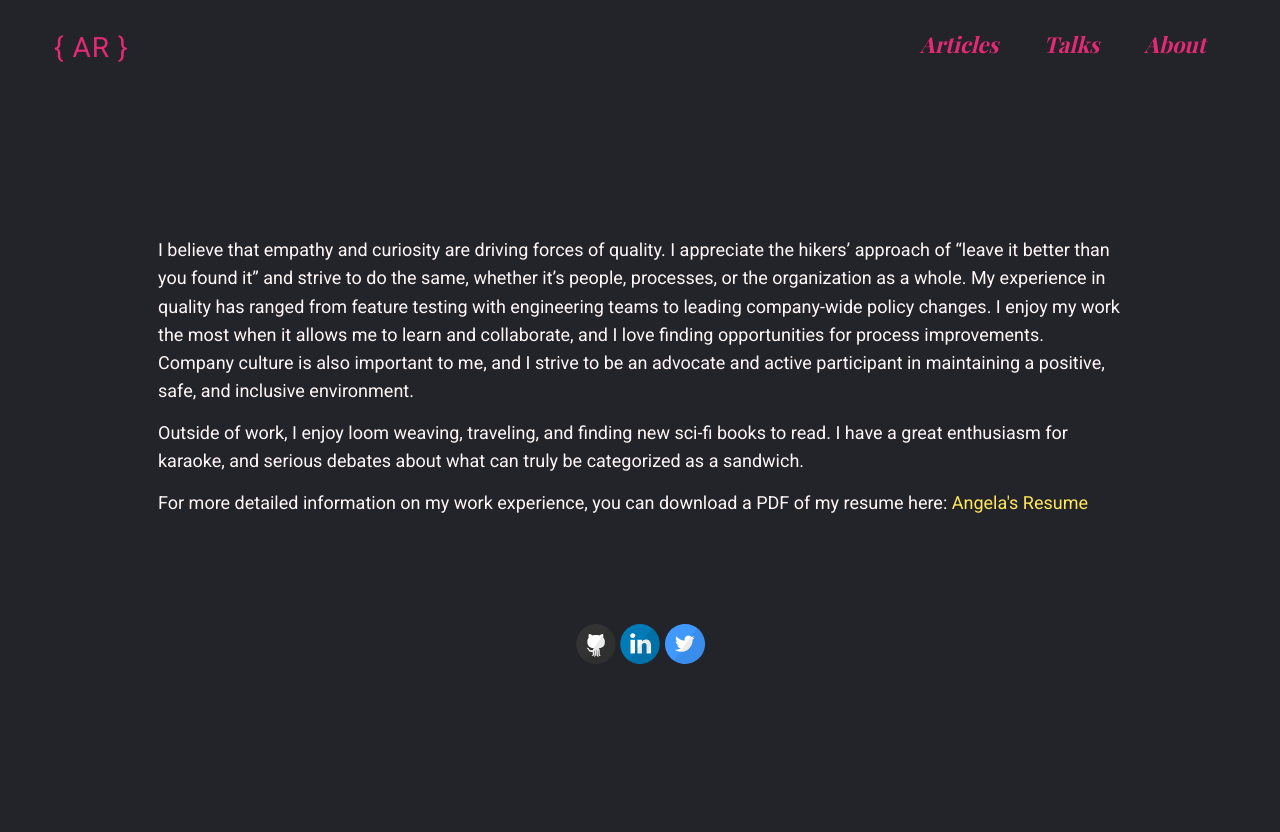
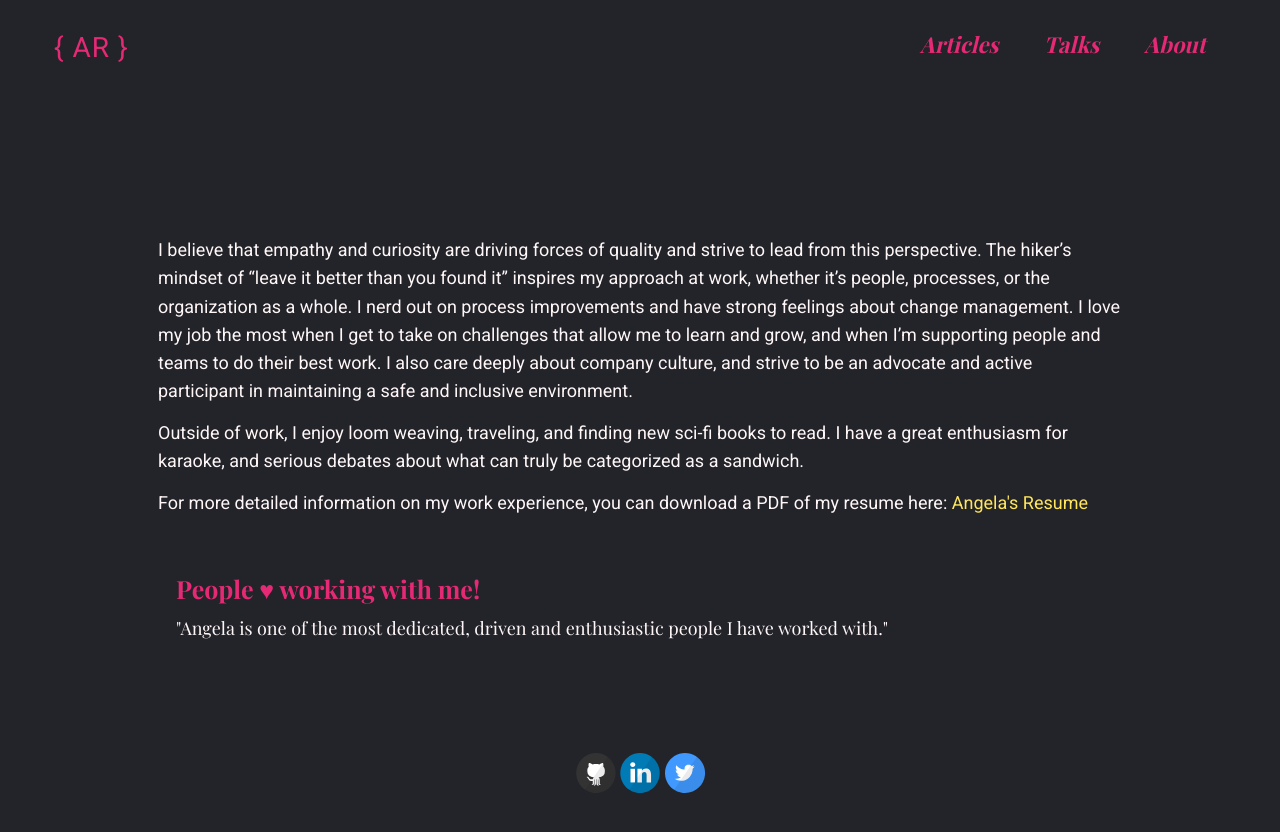
Before and after one commit to angelariggs/angelariggs.github.io, a Jekyll site: the page built from about.md, in a window 1280 px wide. Shown: the top 832 px of the page. Built offline with Jekyll 4.4.1, drawn with Linux system fonts in a browser that asks for light colours; some web fonts are replaced.

Commit message:
updated about page and recs

```diff
--- /dev/null
+++ b/_sass/_about.scss
@@ -0,0 +1,8 @@
+#about-recs {
+  background-color: $tertiary-color;
+  padding: 1em 1em;
+  font-family: $display;
+  font-size: 18px;
+  color: $text;
+  text-align: left;
+}
--- a/about.md
+++ b/about.md
@@ -5,7 +5,7 @@ permalink: /about
 ---
 <div class='add-pad'>
 
-<p>I believe that empathy and curiosity are driving forces of quality. I appreciate the hikers’ approach of “leave it better than you found it” and strive to do the same, whether it’s people, processes, or the organization as a whole. My experience in quality has ranged from feature testing with engineering teams to leading company-wide policy changes. I enjoy my work the most when it allows me to learn and collaborate, and I love finding opportunities for process improvements. Company culture is also important to me, and I strive to be an advocate and active participant in maintaining a positive, safe, and inclusive environment.</p>
+<p>I believe that empathy and curiosity are driving forces of quality and strive to lead from this perspective. The hiker’s mindset of “leave it better than you found it” inspires my approach at work, whether it’s people, processes, or the organization as a whole. I nerd out on process improvements and have strong feelings about change management. I love my job the most when I get to take on challenges that allow me to learn and grow, and when I’m supporting people and teams to do their best work. I also care deeply about company culture, and strive to be an advocate and active participant in maintaining a safe and inclusive environment.</p>
 
 <p>Outside of work, I enjoy loom weaving, traveling, and finding new sci-fi books to read. I have a great enthusiasm for karaoke, and serious debates about what can truly be categorized as a sandwich.</p>
 
@@ -13,3 +13,28 @@ permalink: /about
 <a class='res-link' href="/angela-riggs-resume.pdf" target="_blank">Angela's Resume</a></p>
 
 </div>
+
+<div id="about-recs">
+	<h2>People ♥ working with me!</h2>
+<script language="JavaScript">
+
+var Quotation=new Array()
+
+Quotation[0] = "\"She consistently achieves results not only through her own productivity but by lifting others up and empowering those around her.\"";
+Quotation[1] = "\"Angela is one of the most professional and empathetic individuals I've had the opportunity to work with in the tech space.\"";
+Quotation[2] = "\"Because of Angela, I know what it is like to have a great QA Engineer on your team. At every stage of the project, Angela makes sure it meets the high quality standards.\"";
+Quotation[3] = "\"She possesses strong interpersonal and technical skills as well as a high level of dedication to ensuring quality.\"";
+Quotation[4] = "\"The definition of excellence in QA engineering and leadership.\"";
+Quotation[5] = "\"An amazing person to work with, her laughter brings life to the office.\"";
+Quotation[6] = "\"She cares deeply about craft and is fearless in pushing back when she knows we're not living up to our own standards.\"";
+Quotation[7] = "\"Angela brings joy, intelligence, and laughter to Metal Toad. She is a community builder and cultural leader.\"";
+Quotation[8] = "\"Relentlessly determined, she goes above and beyond to deliver on her commitments and stand up for her ideals.\"";
+Quotation[9] = "\"Angela is one of the most dedicated, driven and enthusiastic people I have worked with.\"";
+Quotation[10] = "\"Angela has a curious mind that's willing to tackle anything to improve the quality of our digital products.\"";
+
+var Q = Quotation.length;
+var whichQuotation=Math.round(Math.random()*(Q-1));
+function showQuotation(){document.write(Quotation[whichQuotation]);}
+showQuotation();
+</script>
+</div>
--- a/style.scss
+++ b/style.scss
@@ -12,6 +12,7 @@
 @import "homepage";
 @import "blog";
 @import "resume";
+@import "about";
 
 
 //Syntax highlighting @import is at the bottom of this file
```
